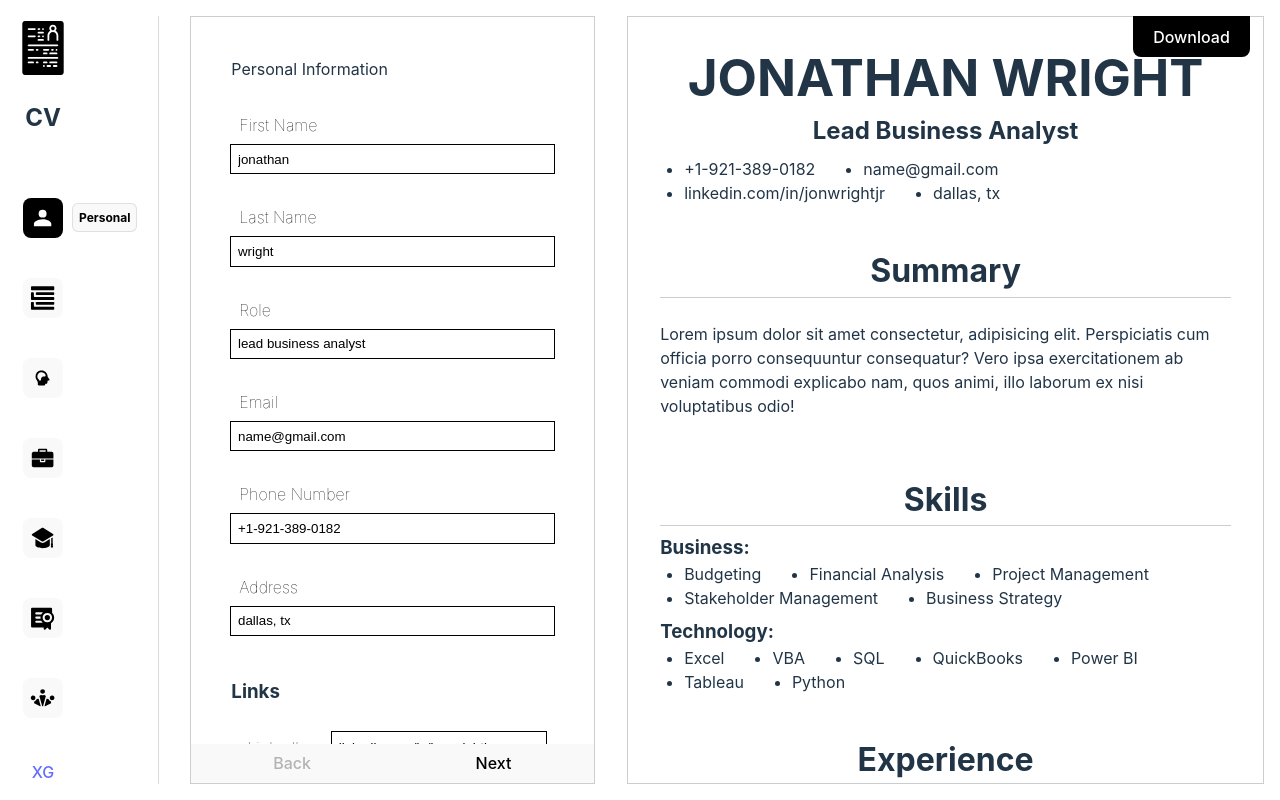
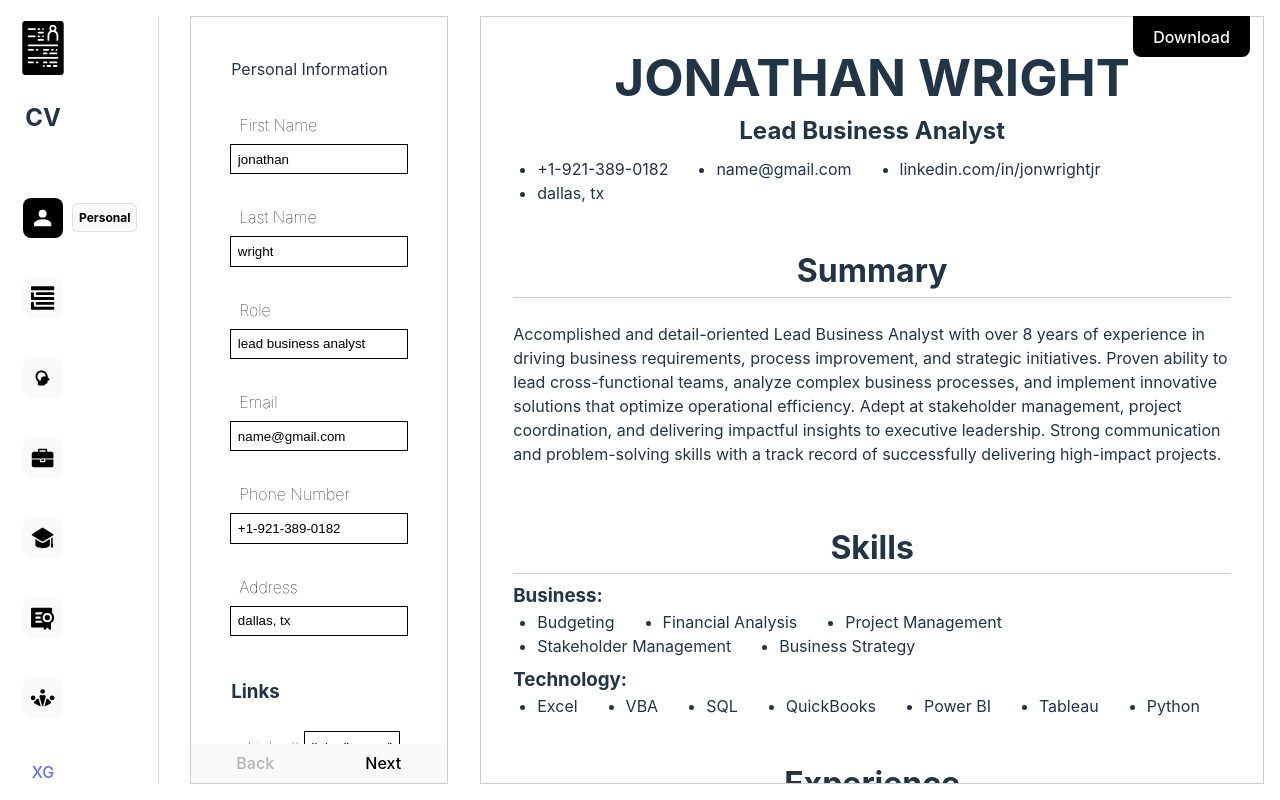
Before and after one commit to SaurabhGurjar/resume, a React (Vite) app: page / in a window 1280 px wide. Built offline with nearby package versions, Linux system fonts and the light colour scheme.

Commit message:
fix: Add new summary

```diff
--- a/src/app-data/data.js
+++ b/src/app-data/data.js
@@ -176,9 +176,15 @@ export const data = {
       },
     ],
   },
-  summary: `lorem ipsum dolor sit amet consectetur, adipisicing elit.
-    Perspiciatis cum officia porro consequuntur consequatur? Vero ipsa exercitationem
-    ab veniam commodi explicabo nam, quos animi, illo laborum ex nisi voluptatibus odio!`,
+  summary: `Accomplished and detail-oriented Lead Business
+  Analyst with over 8 years of experience in driving business
+  requirements, process improvement, and strategic initiatives.
+  Proven ability to lead cross-functional teams, analyze complex
+  business processes, and implement innovative solutions that
+  optimize operational efficiency. Adept at stakeholder management,
+  project coordination, and delivering impactful insights to executive
+  leadership. Strong communication and problem-solving skills with a
+  track record of successfully delivering high-impact projects.`,
   allSkills: [businessSkills, technicalSkills],
   experience: [nsllc, lauzon],
   education: [edu1, edu2],
```
